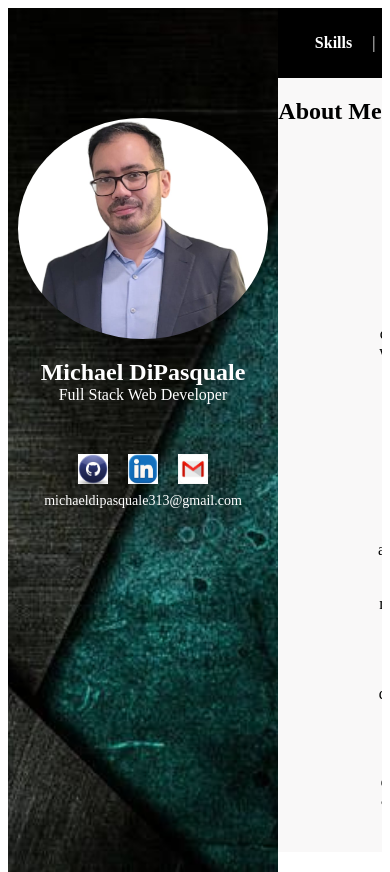
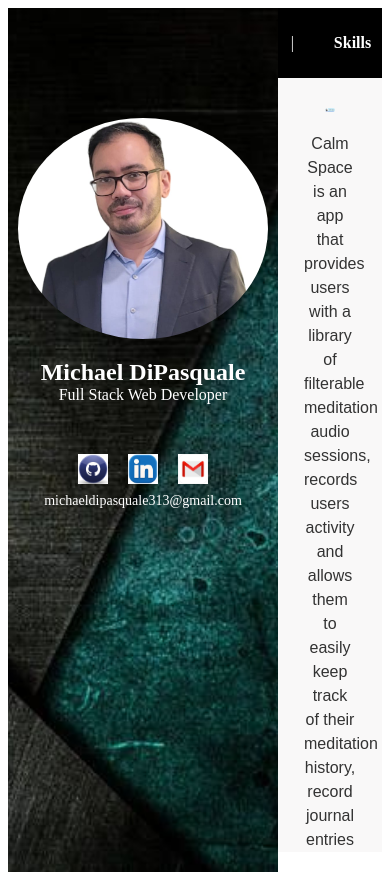
Before and after one commit to mdipasqu13/michael-dipasquale-website, a React (Create React App) app: page / in a window 390 px wide. Built offline with nearby package versions, Linux system fonts and the light colour scheme.

Commit message:
add display, flex-direction, justify-content and align-items to right-half css for mobile

```diff
--- a/src/App.css
+++ b/src/App.css
@@ -62,6 +62,10 @@
   overflow-y: auto;
   padding: 0px;
   background-color: rgba(249, 248, 248, 0.958);
+  display: flex;
+  flex-direction: column;
+  justify-content: center;
+  align-items: center;
 }
 .profile-name {
   margin-top: 0px;
```
